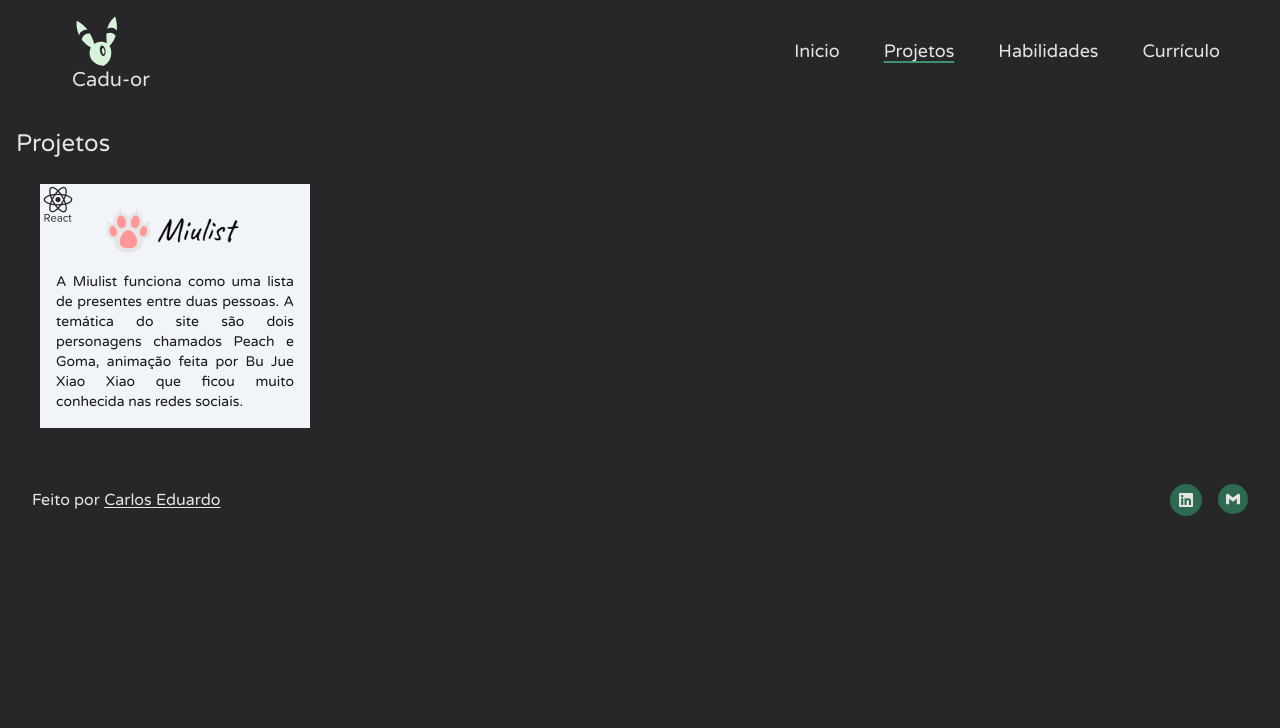
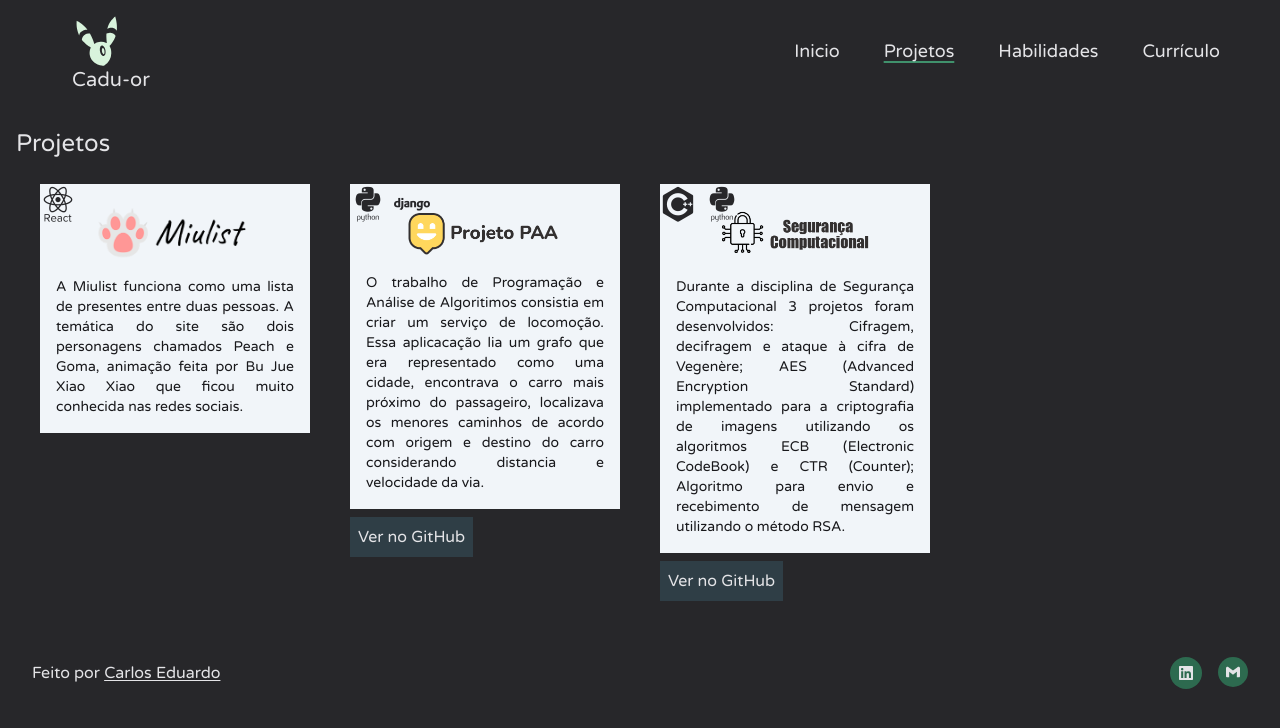
Before and after one commit to Cadu-or/Portfolio, a React (Vite) app: page /projetos in a window 1280 px wide. Shown: the top 728 px of the page. Built offline with nearby package versions, Linux system fonts and the light colour scheme.

Commit message:
✨ Botão de acessar o git dos projetos de PAA e SC.

```diff
--- a/src/components/ListProjetos.tsx
+++ b/src/components/ListProjetos.tsx
@@ -1,7 +1,10 @@
+import { useState } from "react";
 import { ProjetoCard } from "./ProjetoCard";
-import Miulist from '../assets/miulist/Miulist.png';
-import { useState } from 'react';
 import { ModalProjects } from "./ModalProjects";
+
+import Miulist from "../assets/miulist/Miulist.png";
+import TrabalhoPAA from "../assets/projetopaa/TrabalhoPAA.png";
+import SegurancaComputacional from "../assets/seguranca/SegurancaComputacional.png";
 
 interface ProjetoProps{
   projeto: string;
@@ -13,6 +16,7 @@ export function ListProjetos(){
     <div className="p-4 text-2xl mt-28">
       Projetos
       <div className="grid grid-cols-4 gap-10 p-6">
+        <div>
           <button onClick={()=> setOpenModal(1)}>
             <ProjetoCard
               descricao="A Miulist funciona como uma lista de presentes entre duas pessoas.
@@ -21,6 +25,36 @@ export function ListProjetos(){
               ferramentas={["devicon-react-original-wordmark"]}
             />
           </button>
+        </div>
+        <div>
+          <button onClick={()=> setOpenModal(2)}>
+            <ProjetoCard
+              descricao="O trabalho de Programação e Análise de Algoritimos consistia em criar um serviço de locomoção. Essa aplicacação lia um grafo que era representado como uma cidade,
+              encontrava o carro mais próximo do passageiro, localizava os menores caminhos de acordo com origem e destino do carro considerando distancia e velocidade da via."
+              logo={TrabalhoPAA}
+              ferramentas={["devicon-python-plain-wordmark", "devicon-django-plain-wordmark"]}
+            />
+          </button>
+          <a href="https://github.com/VitorVVO/Front-end-PAA-2021-2" target={"_blank"}>
+            <button className="text-base mt-2 p-2 bg-mgreen-90">
+              Ver no GitHub
+            </button>
+          </a>
+        </div>
+        <div>
+          <button onClick={()=> setOpenModal(3)}>
+            <ProjetoCard
+              descricao={`Durante a disciplina de Segurança Computacional 3 projetos foram desenvolvidos: Cifragem, decifragem e ataque à cifra de Vegenère; AES (Advanced Encryption Standard) implementado para a criptografia de imagens utilizando os algoritmos ECB (Electronic CodeBook) e CTR (Counter); Algoritmo para envio e recebimento de mensagem utilizando o método RSA.`}
+              logo={SegurancaComputacional}
+              ferramentas={["devicon-cplusplus-plain-wordmark", "devicon-python-plain-wordmark"]}
+            />
+          </button>
+          <a href="https://github.com/Cadu-or/SC" target={"_blank"}>
+            <button className="text-base mt-2 p-2 bg-mgreen-90">
+              Ver no GitHub
+            </button>
+          </a>
+        </div>
         <ModalProjects open={openModal} onClose={() => setOpenModal(0)}/>
       </div>
     </div>
--- a/src/components/ModalProjects.tsx
+++ b/src/components/ModalProjects.tsx
@@ -6,6 +6,8 @@ import I2 from '../assets/miulist/2.png';
 import I3 from '../assets/miulist/3.gif';
 import I4 from '../assets/miulist/5.png';
 import I5 from '../assets/miulist/6.png';
+
+import NotFound from '../assets/NotFound.png';
 
 
 interface ModalProjectsProps {
@@ -18,7 +20,7 @@ export const ModalProjects = ({ open, onClose}: ModalProjectsProps) => {
   if(open === 1){
     images = [I0, I1, I2, I3, I4, I5];
   }else{
-    images = [I1, I2, I3, I4];
+    images = [NotFound, NotFound];
   }
   if (!open) return null
   return (
--- a/src/components/ProjetoCard.tsx
+++ b/src/components/ProjetoCard.tsx
@@ -6,6 +6,7 @@ interface ProjetoCardProps{
 
 export function ProjetoCard({descricao, logo, ferramentas} : ProjetoCardProps){
   return(
+    <>
       <div className="bg-slate-100 text-zinc-900 text-sm p-4 flex items-center flex-col justify-center">
         <div className="flex self-start -m-4 space-x-2">
           {
@@ -14,10 +15,11 @@ export function ProjetoCard({descricao, logo, ferramentas} : ProjetoCardProps){
             ))
           }
         </div>
-      <img src={logo} className="w-36 pb-4"></img>
+        <img src={logo} className="w-40 pb-4"></img>
         <span className="text-justify">
           {descricao}
         </span>
       </div>
+    </>
   )
 }
```
Lines whose indentation alone changed are shown as unchanged.
